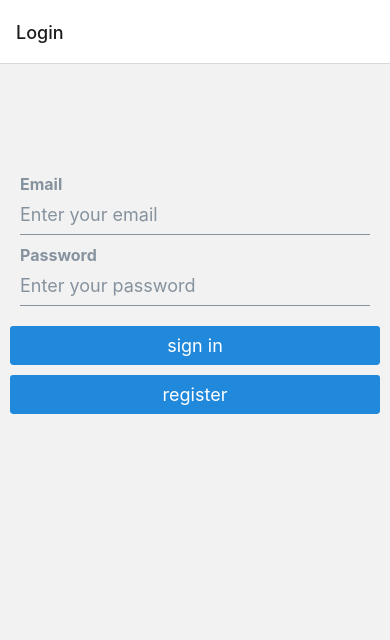
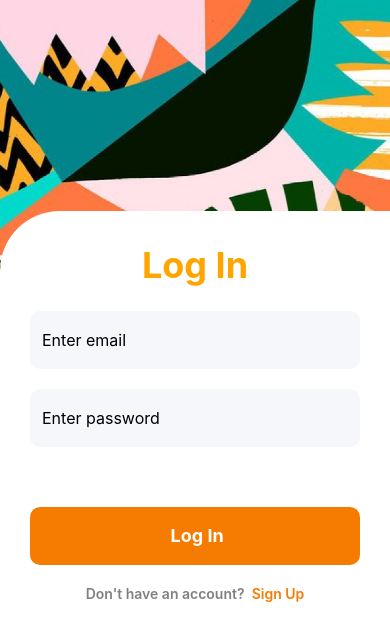
Before and after one commit to joewhocodes/chatterbox, a React Native app: screen / in a window 390 px wide. Shown: the top 640 px of the page. Built offline with nearby package versions, Linux system fonts and the light colour scheme.

Commit message:
fix bug in chat.js where firebase would throw a database error

```diff
--- a/App.tsx
+++ b/App.tsx
@@ -1,8 +1,8 @@
 import React from 'react';
-import { createStackNavigator } from '@react-navigation/stack'
-import { NavigationContainer } from '@react-navigation/native';
+import {createStackNavigator} from '@react-navigation/stack';
+import {NavigationContainer} from '@react-navigation/native';
 import LoginScreen from './screens/Login';
-import RegisterScreen from './screens/Register';
+import SignupScreen from './screens/Signup';
 import ChatScreen from './screens/Chat';
 
 const Stack = createStackNavigator();
@@ -10,10 +10,13 @@ const Stack = createStackNavigator();
 const App = () => {
   return (
     <NavigationContainer>
-      <Stack.Navigator >
-        <Stack.Screen name='Login' component={LoginScreen} />
-        <Stack.Screen name='Register' component={RegisterScreen} />
-        <Stack.Screen name='Chat' component={ChatScreen} />
+      <Stack.Navigator
+        screenOptions={{
+          headerShown: false,
+        }}>
+        <Stack.Screen name="Login" component={LoginScreen} />
+        <Stack.Screen name="Signup" component={SignupScreen} />
+        <Stack.Screen name="Chat" component={ChatScreen} />
       </Stack.Navigator>
     </NavigationContainer>
   );
--- a/firebase.js
+++ b/firebase.js
@@ -1,6 +1,7 @@
-import { initializeApp, getApp } from 'firebase/app';
-import { initializeFirestore } from 'firebase/firestore';
+import { initializeApp } from 'firebase/app';
 import { getAuth } from 'firebase/auth';
+import { getFirestore } from 'firebase/firestore';
+// import Constants from 'expo-constants';
 
 const firebaseConfig = {
   apiKey: 'AIzaSyDRfCQXdCixXPrWB56nolDi8nbC_FhpKMI',
@@ -11,9 +12,7 @@ const firebaseConfig = {
   appId: '1:1095977468590:web:b0cba9c35c6d3cb04e233f',
 };
 
-const app = initializeApp(firebaseConfig);
-
-const auth = getAuth(app);
-const db = initializeFirestore(app, {experimentalForceLongPolling: true});
-
-export { db, auth };
+// initialize firebase
+initializeApp(firebaseConfig);
+export const auth = getAuth();
+export const database = getFirestore();
--- a/screens/Chat.js
+++ b/screens/Chat.js
@@ -1,79 +1,103 @@
-import React, { useCallback, useState, useLayoutEffect } from 'react';
-import { View, Text, StyleSheet, TouchableOpacity } from 'react-native';
-import { Avatar } from 'react-native-elements';
-import { auth, db } from '../firebase';
+import React, {
+    useState,
+    useEffect,
+    useLayoutEffect,
+    useCallback
+  } from 'react';
+  import { TouchableOpacity, Text } from 'react-native';
+  import { GiftedChat } from 'react-native-gifted-chat';
+  import {
+    collection,
+    addDoc,
+    orderBy,
+    query,
+    onSnapshot
+  } from 'firebase/firestore';
   import { signOut } from 'firebase/auth';
-import { collection, addDoc, getDocs, query, orderBy, onSnapshot } from 'firebase/firestore';
-import { GiftedChat } from 'react-native-gifted-chat';
+  import { auth, database } from '../firebase';
+  import { useNavigation } from '@react-navigation/native';
+  import colors from '../colors';
 
 
-const Chat = ({ navigation }) => {
+  export default function Chat() {
+
     const [messages, setMessages] = useState([]);
-    const signOutNow = () => {
-        signOut(auth).then(() => {
-            // Sign-out successful.
-            navigation.replace('Login');
-        }).catch((error) => {
-            // An error happened.
-        });
-    }
+    const navigation = useNavigation();
+
+  const onSignOut = () => {
+      signOut(auth).catch(error => console.log('Error logging out: ', error));
+    };
+
     useLayoutEffect(() => {
         navigation.setOptions({
-            headerLeft: () => (
-                <View style={{ marginLeft: 20 }}>
-                    <Avatar
-                        rounded
-                        source={{
-                            uri: auth?.currentUser?.photoURL,
-                        }}
-                    />
-                </View>
-            ),
           headerRight: () => (
-                <TouchableOpacity style={{
+            <TouchableOpacity
+              style={{
                 marginRight: 10
               }}
-                    onPress={signOutNow}
+              onPress={onSignOut}
             >
-                    <Text>logout</Text>
+              <AntDesign name="logout" size={24} color={colors.gray} style={{marginRight: 10}}/>
             </TouchableOpacity>
           )
-        })
+        });
+      }, [navigation]);
 
-        const q = query(collection(db, 'chats'), orderBy('createdAt', 'desc'));
-        const unsubscribe = onSnapshot(q, (snapshot) => setMessages(
-            snapshot.docs.map(doc => ({
+    useLayoutEffect(() => {
+
+        const collectionRef = collection(database, 'chats');
+        const q = query(collectionRef, orderBy('createdAt', 'desc'));
+
+    const unsubscribe = onSnapshot(q, querySnapshot => {
+        console.log('querySnapshot unsusbscribe');
+          setMessages(
+            querySnapshot.docs.map(doc => ({
               _id: doc.data()._id,
               createdAt: doc.data().createdAt.toDate(),
               text: doc.data().text,
-                user: doc.data().user,
+              user: doc.data().user
             }))
-        ));
-
-        return () => {
-          unsubscribe();
-        };
-
-    }, [navigation]);
+          );
+        });
+    return unsubscribe;
+      }, []);
 
     const onSend = useCallback((messages = []) => {
-        const { _id, createdAt, text, user,} = messages[0]
-
-        addDoc(collection(db, 'chats'), { _id, createdAt,  text, user });
+        setMessages(previousMessages =>
+          GiftedChat.append(previousMessages, messages)
+        );
+        // setMessages([...messages, ...messages]);
+        const { _id, createdAt, text, user } = messages[0];
+        addDoc(collection(database, 'chats'), {
+          _id,
+          createdAt,
+          text,
+          user
+        });
       }, []);
 
       return (
+        // <>
+        //   {messages.map(message => (
+        //     <Text key={message._id}>{message.text}</Text>
+        //   ))}
+        // </>
         <GiftedChat
           messages={messages}
-            showAvatarForEveryMessage={true}
+          showAvatarForEveryMessage={false}
+          showUserAvatar={false}
           onSend={messages => onSend(messages)}
+          messagesContainerStyle={{
+            backgroundColor: '#fff'
+          }}
+          textInputStyle={{
+            backgroundColor: '#fff',
+            borderRadius: 20,
+          }}
           user={{
             _id: auth?.currentUser?.email,
-                name: auth?.currentUser?.displayName,
-                avatar: auth?.currentUser?.photoURL
+            avatar: 'https://i.pravatar.cc/300'
           }}
         />
       );
 }
-
-export default Chat;
--- a/screens/Login.js
+++ b/screens/Login.js
@@ -1,11 +1,12 @@
 import React, { useState } from 'react';
-import { View, StyleSheet } from 'react-native'
-import { Input, Button } from 'react-native-elements';
+import { StyleSheet, Text, View, Button, TextInput, Image, SafeAreaView, TouchableOpacity, StatusBar, Alert } from "react-native";
+import { Input } from 'react-native-elements';
 import { auth } from '../firebase';
 import { signInWithEmailAndPassword } from 'firebase/auth';
 import Icon from 'react-native-vector-icons/FontAwesome';
+const backImage = require("../assets/backImage.png");
 
-const Login = ({navigation}) => {
+const Login = ({ navigation }) => {
     const [email, setEmail] = useState('');
     const [password, setPassword] = useState('');
 
@@ -13,7 +14,7 @@ const Login = ({navigation}) => {
       navigation.navigate('Register');
     };
 
-    const signin = () => {
+    const handleSignin = () => {
         signInWithEmailAndPassword(auth, email, password)
           .then((userCredential) => {
             navigation.navigate('Chat');
@@ -27,37 +28,93 @@ const Login = ({navigation}) => {
 
       return (
         <View style={styles.container}>
-            <Input
-                placeholder='Enter your email'
-                label='Email'
-                // leftIcon={{ type: 'material', name: 'email' }}
+          <Image source={backImage} style={styles.backImage} />
+          <View style={styles.whiteSheet} />
+          <SafeAreaView style={styles.form}>
+            <Text style={styles.title}>Log In</Text>
+             <TextInput
+            style={styles.input}
+            placeholder="Enter email"
+            autoCapitalize="none"
+            keyboardType="email-address"
+            textContentType="emailAddress"
+            autoFocus={true}
             value={email}
-                onChangeText={text => setEmail(text)}
+            onChangeText={(text) => setEmail(text)}
           />
-            <Input
-                placeholder='Enter your password'
-                label='Password'
-                // leftIcon={{ type: 'material', name: 'lock' }}
+          <TextInput
+            style={styles.input}
+            placeholder="Enter password"
+            autoCapitalize="none"
+            autoCorrect={false}
+            secureTextEntry={true}
+            textContentType="password"
             value={password}
-                onChangeText={text => setPassword(text)}
-                secureTextEntry
+            onChangeText={(text) => setPassword(text)}
           />
-            <Button title="sign in" style={styles.button} onPress={signin} />
-            <Button title="register" style={styles.button} onPress={openRegisterScreen} />
+          <TouchableOpacity style={styles.button} onPress={handleSignin}>
+            <Text style={{fontWeight: 'bold', color: '#fff', fontSize: 18}}> Log In</Text>
+          </TouchableOpacity>
+          <View style={{marginTop: 20, flexDirection: 'row', alignItems: 'center', alignSelf: 'center'}}>
+            <Text style={{color: 'gray', fontWeight: '600', fontSize: 14}}>Don't have an account? </Text>
+            <TouchableOpacity onPress={() => navigation.navigate("Signup")}>
+              <Text style={{color: '#f57c00', fontWeight: '600', fontSize: 14}}> Sign Up</Text>
+            </TouchableOpacity>
           </View>
-    )
+          </SafeAreaView>
+          <StatusBar barStyle="light-content" />
+        </View>
+      );
     }
 const styles = StyleSheet.create({
     container: {
       flex: 1,
-        alignItems: 'center',
-        padding: 10,
-        marginTop: 100,
+      backgroundColor: "#fff",
+    },
+    title: {
+      fontSize: 36,
+      fontWeight: 'bold',
+      color: "orange",
+      alignSelf: "center",
+      paddingBottom: 24,
+    },
+    input: {
+      backgroundColor: "#F6F7FB",
+      height: 58,
+      marginBottom: 20,
+      fontSize: 16,
+      borderRadius: 10,
+      padding: 12,
+    },
+    backImage: {
+      width: "100%",
+      height: 340,
+      position: "absolute",
+      top: 0,
+      resizeMode: 'cover',
+    },
+    whiteSheet: {
+      width: '100%',
+      height: '75%',
+      position: "absolute",
+      bottom: 0,
+      backgroundColor: '#fff',
+      borderTopLeftRadius: 60,
+    },
+    form: {
+      flex: 1,
+      justifyContent: 'center',
+      marginHorizontal: 30,
     },
     button: {
-        width: 370,
-        marginTop: 10
-    }
+      backgroundColor: '#f57c00',
+      height: 58,
+      borderRadius: 10,
+      justifyContent: 'center',
+      alignItems: 'center',
+      marginTop: 40,
+    },
   });
 
+
 export default Login;
--- a/screens/Register.js
+++ b/screens/Signup.js
@@ -5,13 +5,13 @@ import { auth } from '../firebase';
 import { createUserWithEmailAndPassword, signInWithEmailAndPassword, updateProfile } from 'firebase/auth';
 const backImage = require("../assets/backImage.png");
 
-const Register = ({ navigation }) => {
+const Signup = ({ navigation }) => {
     const [name, setName] = useState('');
     const [email, setEmail] = useState('');
     const [password, setPassword] = useState('');
     const [avatar, setAvatar] = useState('');
 
-    const handleRegister = () => {
+    const handleSignup = () => {
         createUserWithEmailAndPassword(auth, email, password)
           .then((userCredential) => {
               // Registered
@@ -70,7 +70,7 @@ const Register = ({ navigation }) => {
           value={password}
           onChangeText={(text) => setPassword(text)}
         />
-        <TouchableOpacity style={styles.button} onPress={handleRegister}>
+        <TouchableOpacity style={styles.button} onPress={handleSignup}>
           <Text style={{fontWeight: 'bold', color: '#fff', fontSize: 18}}> Sign Up</Text>
         </TouchableOpacity>
         <View style={{marginTop: 20, flexDirection: 'row', alignItems: 'center', alignSelf: 'center'}}>
@@ -135,4 +135,4 @@ const styles = StyleSheet.create({
   },
 });
 
-export default Register;
+export default Signup;
```
Lines whose indentation alone changed are shown as unchanged.
